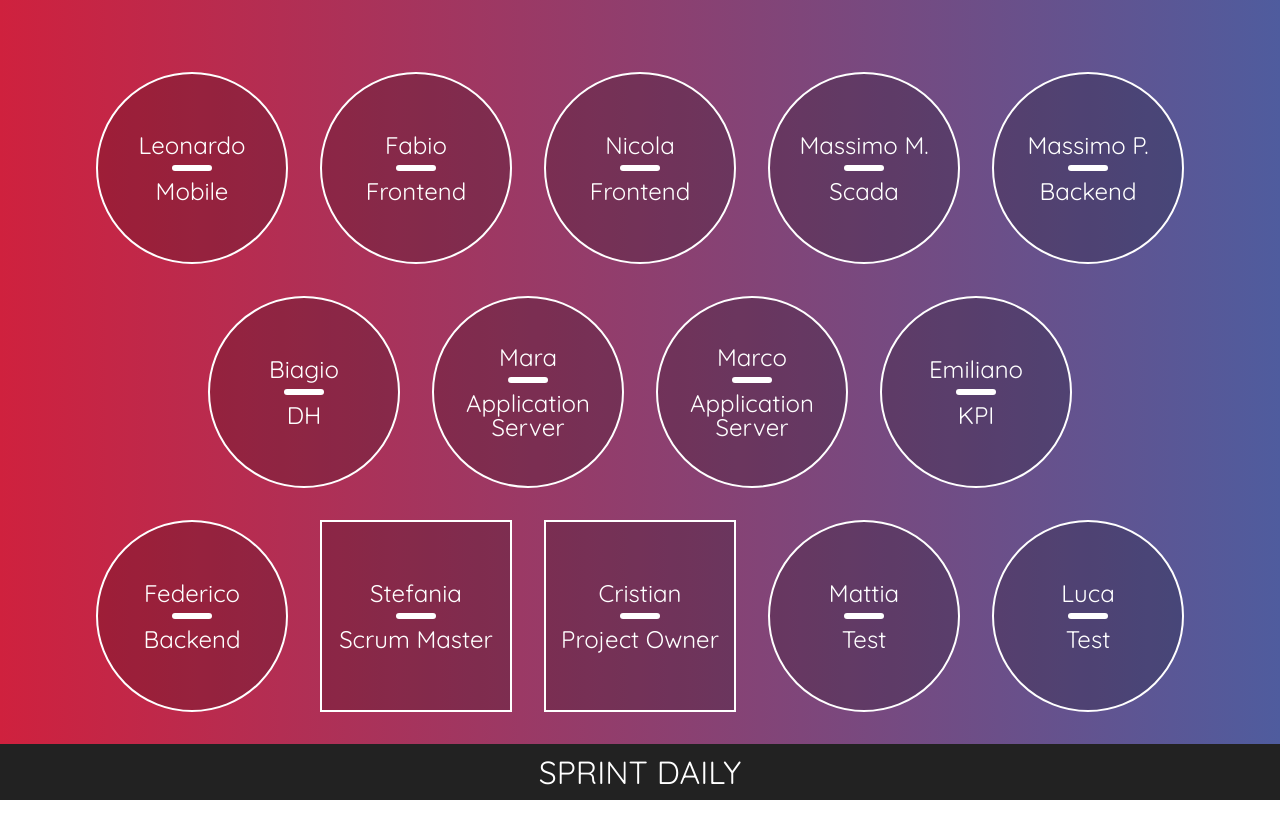
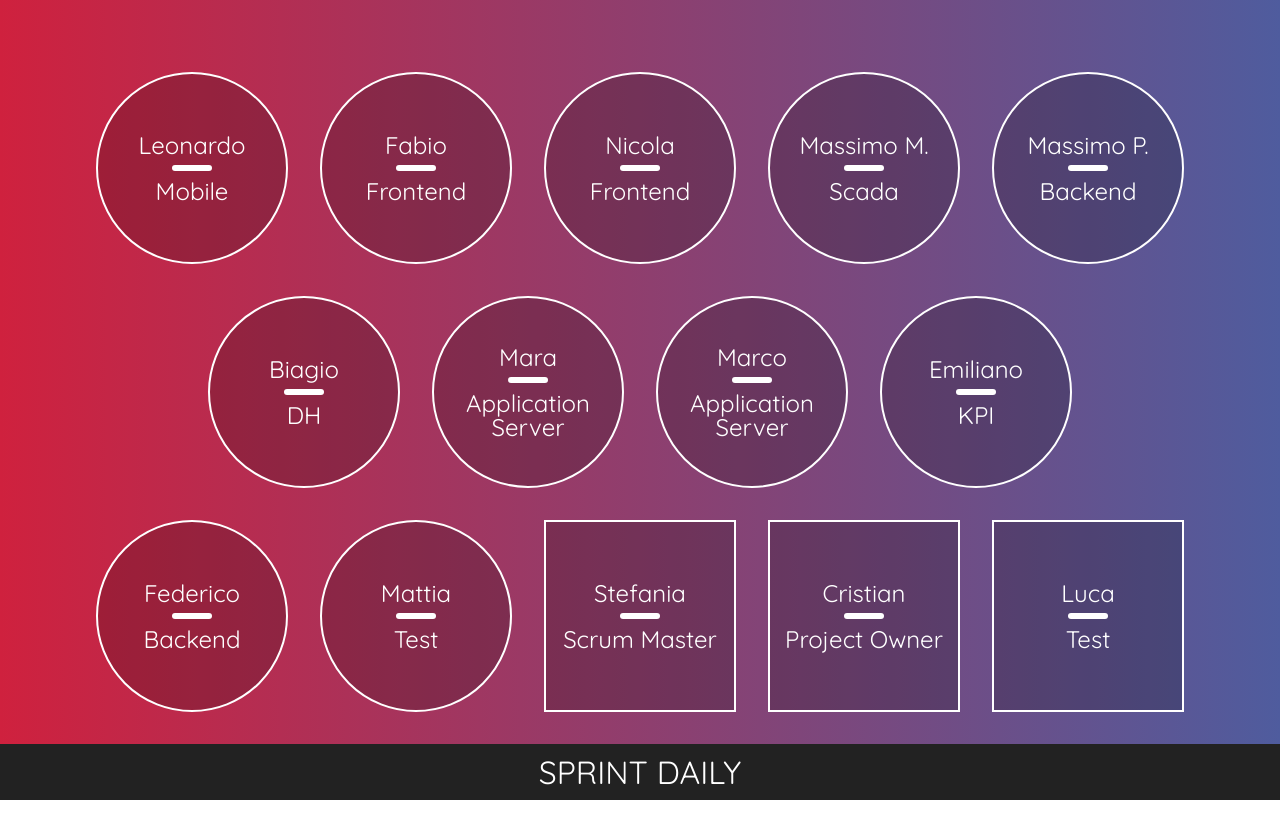
Before and after one commit to nicolapasqua99/nicolapasqualini.it, a Next.js app: page /room/daily in a window 1280 px wide. Shown: the top 838 px of the page. Built offline with nearby package versions, Linux system fonts and the light colour scheme.

Commit message:
reorder people list

```diff
--- a/app/room/daily/page.tsx
+++ b/app/room/daily/page.tsx
@@ -67,6 +67,12 @@ export default function Home() {
             priority: 'normal'
         },
         {
+            name: 'Mattia',
+            role: 'Test',
+            show: true,
+            priority: 'normal'
+        },
+        {
             name: 'Stefania',
             role: 'Scrum Master',
             show: true,
@@ -79,16 +85,10 @@ export default function Home() {
             priority: 'low'
         },
         {
-            name: 'Mattia',
-            role: 'Test',
-            show: true,
-            priority: 'normal'
-        },
-        {
             name: 'Luca',
             role: 'Test',
             show: false,
-            priority: 'normal'
+            priority: 'low'
         }
     ]
 
```
